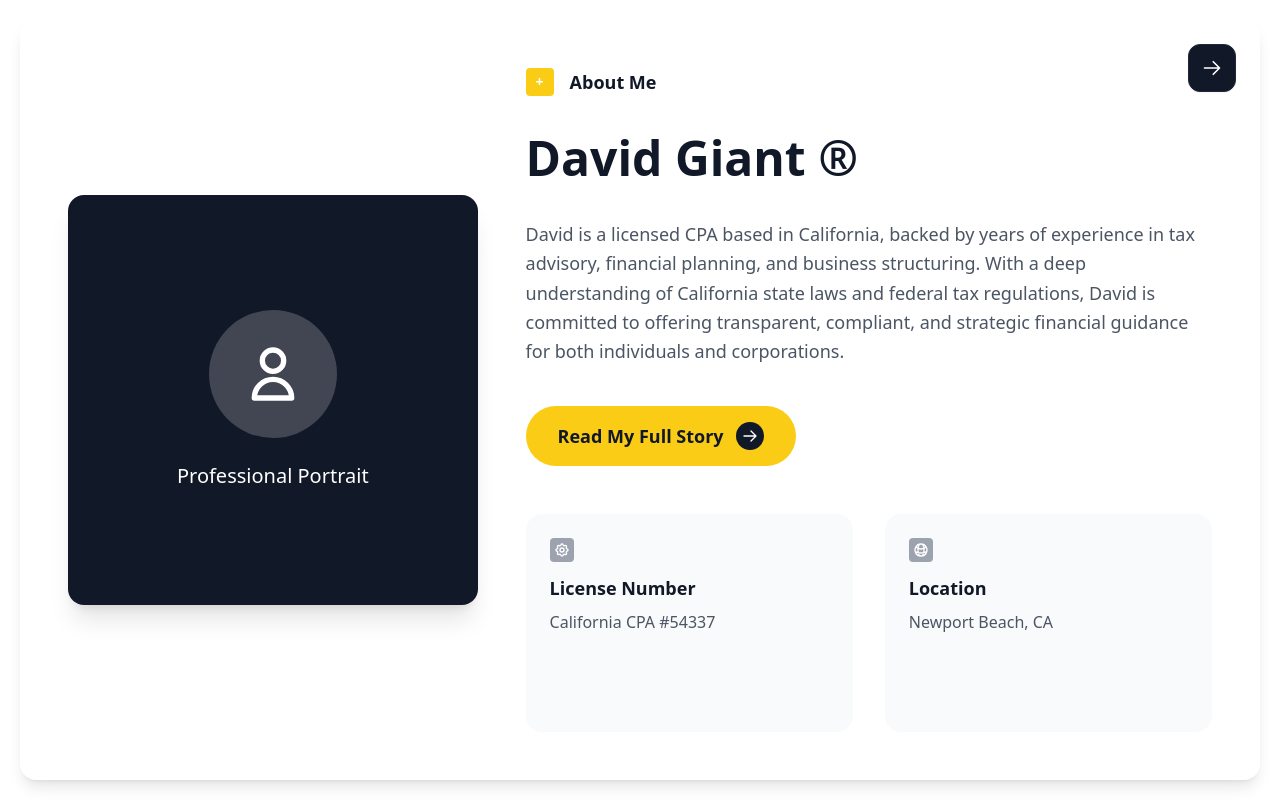
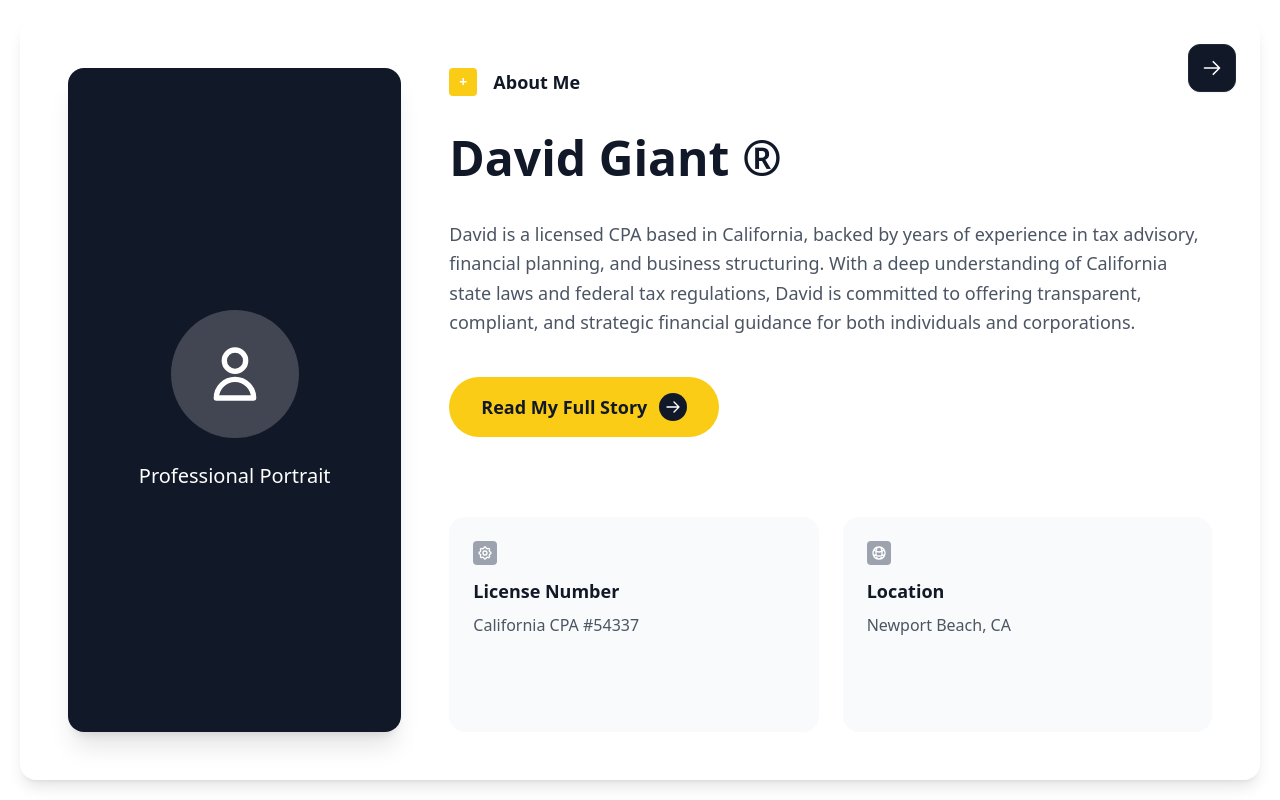
Before and after one commit to ElMehdiBen/landing, a Vue app: page / in a window 1280 px wide. Built offline with nearby package versions, Linux system fonts and the light colour scheme.

Commit message:
fixing h-full for cards

```diff
--- a/src/components/ProfileCard.vue
+++ b/src/components/ProfileCard.vue
@@ -1,9 +1,11 @@
 <template>
   <div class="absolute inset-0 w-full h-full bg-white rounded-2xl shadow-lg backface-hidden flex p-12">
-    <div class="flex w-full h-full">
+    <!-- Container with 80% height and 10% margins -->
+    <div class="flex w-full h-full items-center">
+      <div class="flex w-full flex h-full">
         <!-- Profile Image - Takes up left side -->
-      <div class="flex-shrink-0 w-2/5 pr-12 flex items-center">
-        <div class="w-full aspect-square rounded-2xl overflow-hidden shadow-xl">
+        <div class="w-1/3 pr-12 flex items-center justify-center">
+          <div class="w-full h-full rounded-2xl overflow-hidden shadow-xl">
             <div class="w-full h-full bg-gray-900 flex items-center justify-center">
               <div class="text-center text-white">
                 <div class="w-32 h-32 bg-white/20 rounded-full flex items-center justify-center mx-auto mb-6">
@@ -16,7 +18,7 @@
         </div>
 
         <!-- Profile Information - Takes up right side -->
-      <div class="flex-1 flex flex-col justify-center">
+        <div class="w-2/3 flex flex-col justify-center h-full">
         <!-- Header with Plus Icon -->
         <div class="flex items-center mb-8">
           <div class="w-7 h-7 bg-yellow-400 rounded flex items-center justify-center mr-4">
@@ -42,12 +44,13 @@
         </button>
 
                  <!-- Info Cards -->
-        <div class="flex space-x-8 h-1/3">
+         <div class="flex space-x-6 h-full mt-8">
            <InfoCard
              v-for="(infoCard, index) in profile.infoCards"
              :key="index"
              :info="infoCard"
            />
+         </div>
         </div>
       </div>
     </div>
```
Lines whose indentation alone changed are shown as unchanged.
